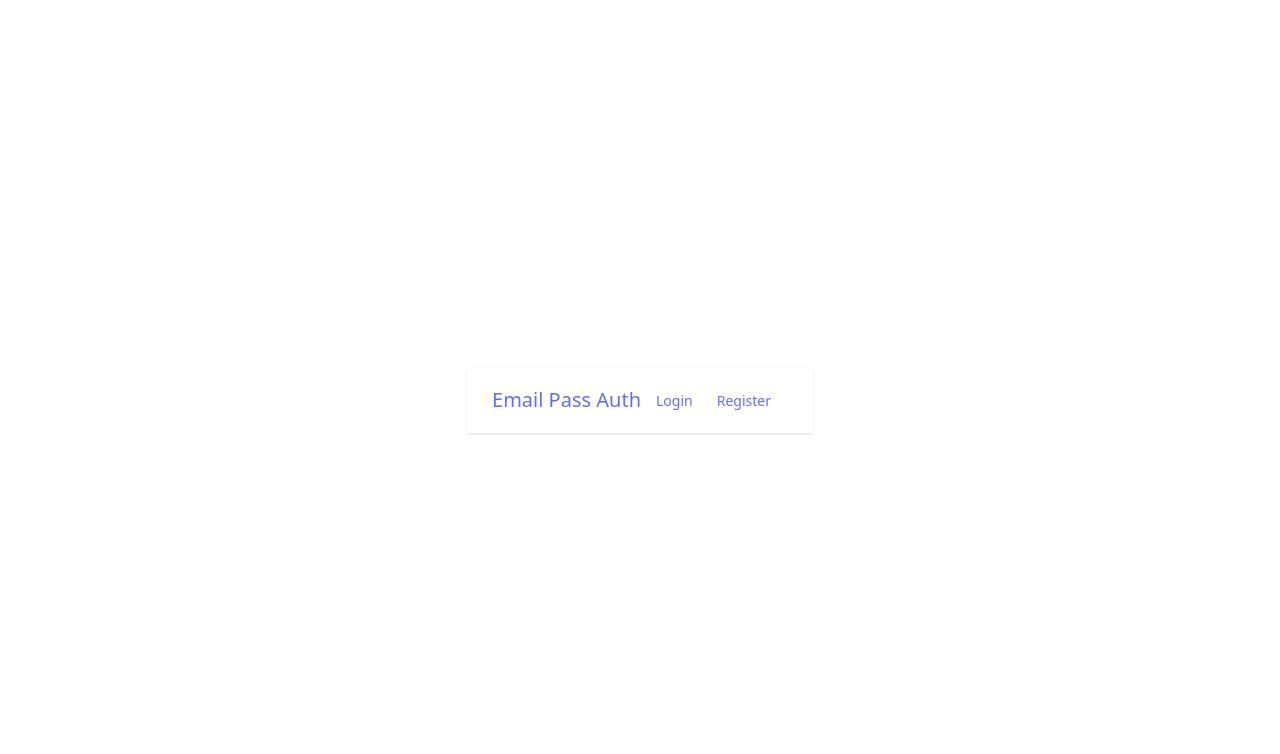
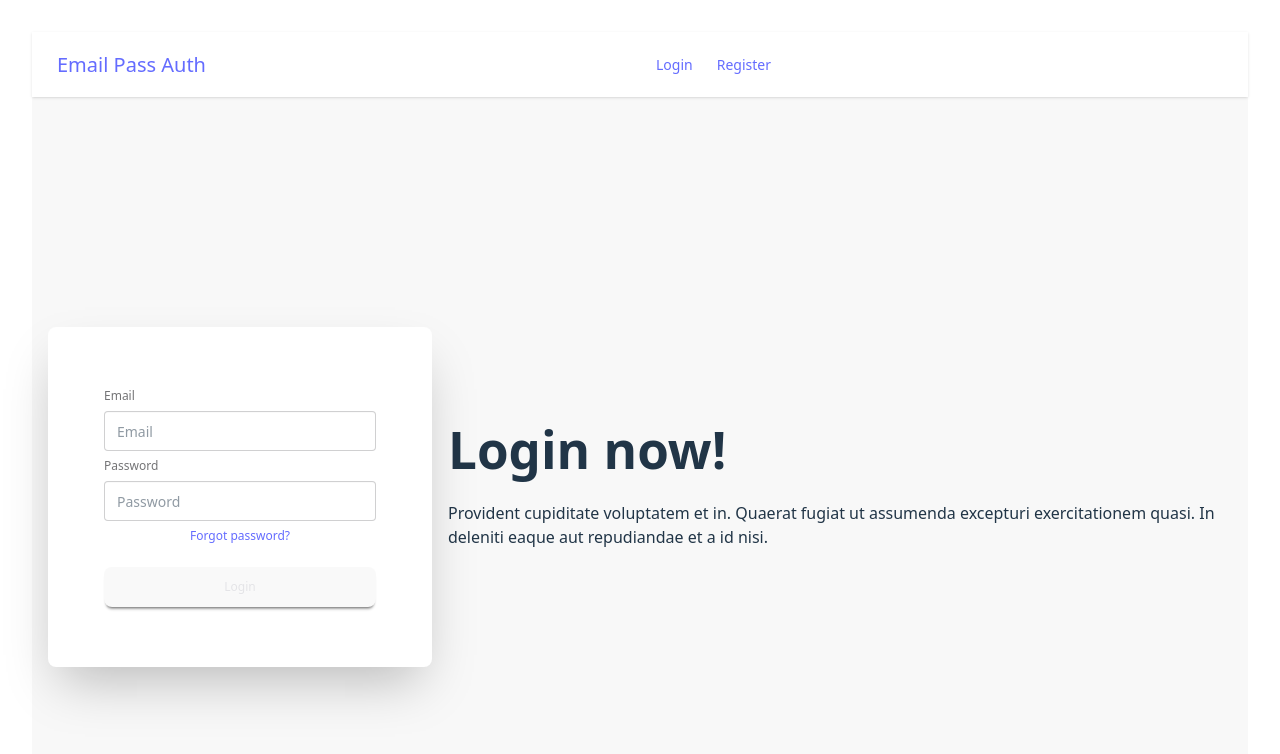
Before and after one commit to jnakht/user-email-password-auth-recap, a React (Vite) app: page /login in a window 1280 px wide. Shown: the top 754 px of the page. Built offline with nearby package versions, Linux system fonts and the light colour scheme.

Commit message:
login basics added

```diff
--- a/src/Login/Login.jsx
+++ b/src/Login/Login.jsx
@@ -1,9 +1,39 @@
 import React from 'react';
 
 const Login = () => {
+    const handleLogin = (e) => {
+        e.preventDefault();
+        console.log('login successful')
+    }
     return (
-        <div>
-
+        <div className="hero bg-base-200 min-h-screen">
+            <div className="hero-content flex-col lg:flex-row-reverse">
+                <div className="text-center lg:text-left">
+                    <h1 className="text-5xl font-bold">Login now!</h1>
+                    <p className="py-6">
+                        Provident cupiditate voluptatem et in. Quaerat fugiat ut assumenda excepturi exercitationem
+                        quasi. In deleniti eaque aut repudiandae et a id nisi.
+                    </p>
+                </div>
+                <div className="card bg-base-100 w-full max-w-sm shrink-0 shadow-2xl">
+                    <form onSubmit={handleLogin}>
+                        <div className="card-body">
+                            <fieldset className="fieldset">
+                                <label className="fieldset-label">Email</label>
+                                <input type="email"
+                                name='email'
+                                className="input" placeholder="Email" />
+                                <label className="fieldset-label">Password</label>
+                                <input type="password"
+                                name='password'
+                                className="input" placeholder="Password" />
+                                <div><a className="link link-hover">Forgot password?</a></div>
+                                <button className="btn btn-neutral mt-4">Login</button>
+                            </fieldset>
+                        </div>
+                    </form>
+                </div>
+            </div>
         </div>
     );
 };
--- a/src/Register/Register.jsx
+++ b/src/Register/Register.jsx
@@ -35,6 +35,12 @@
             // update name
             updateProfile(result.user, {
                 displayName: userName,
+            })
+            .then(() => {
+                console.log('profile updated');
+            })
+            .catch(() => {
+                console.log('profile update failed');
             })
         })
         .catch(error => {
```
